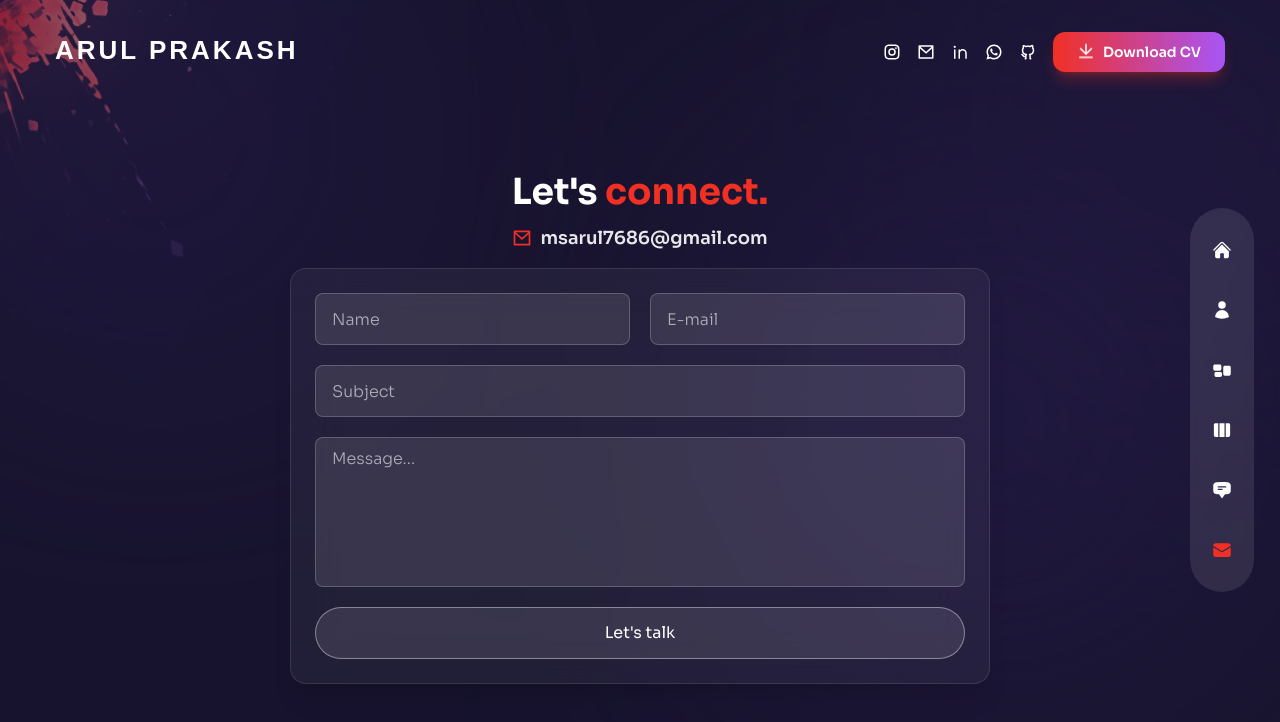
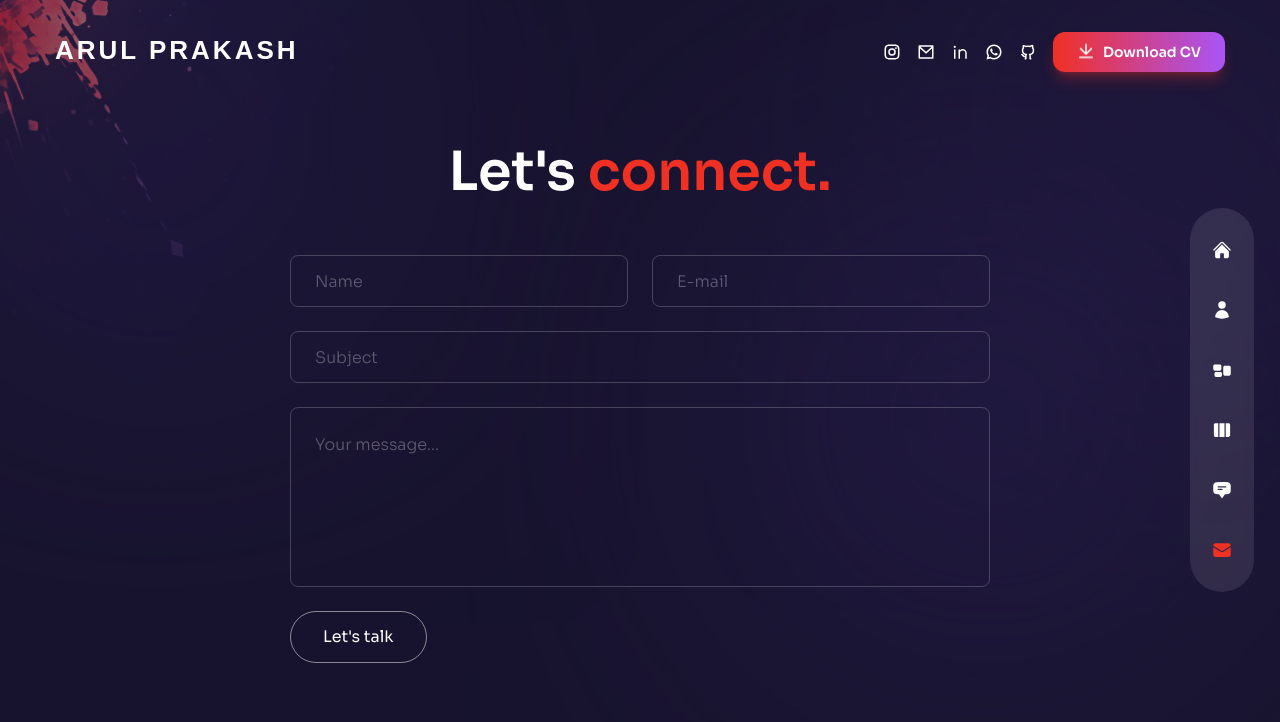
Before and after one commit to ms-arul/portfolio, a Next.js app: page /contact in a window 1280 px wide. Shown: the top 722 px of the page. Built offline with nearby package versions, Linux system fonts and the light colour scheme.

Commit message:
Refactor contact form handling and UI

```diff
--- a/pages/contact/index.jsx
+++ b/pages/contact/index.jsx
@@ -1,81 +1,50 @@
 import { motion } from "framer-motion";
 import { BsArrowRight } from "react-icons/bs";
+import { useState } from "react";
+
 import { fadeIn } from "../../variants";
-import { useState, useEffect } from "react";
-import { RiMailLine } from "react-icons/ri";
 
 const Contact = () => {
   const [isLoading, setIsLoading] = useState(false);
-  const [copied, setCopied] = useState(false);
-  const [success, setSuccess] = useState(false);
+  const [status, setStatus] = useState({ type: "", message: "" });
 
-  const email = "msarul7686@gmail.com";
-
-  // Copy email to clipboard
-  const handleCopyEmail = () => {
-    navigator.clipboard.writeText(email);
-    setCopied(true);
-    setTimeout(() => setCopied(false), 1500);
-  };
-
-  // Handle form submission
   const handleSubmit = async (event) => {
     event.preventDefault();
     setIsLoading(true);
+    setStatus({ type: "", message: "" });
 
-    const formData = {
-      name: event.target.name.value,
-      email: event.target.email.value,
-      subject: event.target.subject.value,
-      message: event.target.message.value,
-    };
+    const form = event.target;
+    const formData = new FormData(form);
 
     try {
-      const res = await fetch("/api/contact", {
+      const response = await fetch("/", {
         method: "POST",
-        headers: {
-          "Content-Type": "application/json",
-        },
-        body: JSON.stringify(formData),
+        headers: { "Content-Type": "application/x-www-form-urlencoded" },
+        body: new URLSearchParams(formData).toString(),
       });
 
-      if (res.ok) {
-        setSuccess(true);
-        event.target.reset(); // clear form
-        setTimeout(() => setSuccess(false), 4000); // hide success after 4s
-      } else {
-        alert("Something went wrong. Try again.");
-      }
+      if (!response.ok) throw new Error("Submission failed");
+
+      setStatus({
+        type: "success",
+        message: "Message sent successfully! I’ll get back to you soon 🚀",
+      });
+
+      form.reset();
     } catch (error) {
-      console.error(error);
-      alert("Server error. Try again later.");
+      setStatus({
+        type: "error",
+        message: "Something went wrong. Please try again later ❌",
+      });
     } finally {
       setIsLoading(false);
     }
   };
 
-  // Smooth scroll for internal links
-  useEffect(() => {
-    const handleSmoothScroll = (e) => {
-      if (e.target.tagName === "A" && e.target.hash) {
-        const target = document.querySelector(e.target.hash);
-        if (target) {
-          e.preventDefault();
-          target.scrollIntoView({ behavior: "smooth", block: "start" });
-        }
-      }
-    };
-    document.addEventListener("click", handleSmoothScroll);
-    return () =>
-      document.removeEventListener("click", handleSmoothScroll);
-  }, []);
-
   return (
-    <div
-      id="contact"
-      className="min-h-screen w-full bg-primary/30 px-4 pt-24 pb-10 flex justify-center items-start sm:items-center overflow-y-auto"
-    >
-      <div className="w-full max-w-[700px] flex-shrink-0">
+    <div className="h-full bg-primary/30">
+      <div className="container mx-auto py-32 flex items-center justify-center h-full">
+        <div className="flex flex-col w-full max-w-[700px] text-center xl:text-left">
 
           {/* Heading */}
           <motion.h2
@@ -83,115 +52,98 @@ const Contact = () => {
             initial="hidden"
             animate="show"
             exit="hidden"
-          className="text-3xl sm:text-4xl font-bold text-center mb-3"
+            className="h2 mb-12 text-center"
           >
             Let's <span className="text-accent">connect.</span>
           </motion.h2>
 
-        {/* Clickable Email */}
-        <motion.p
-          variants={fadeIn("up", 0.3)}
-          initial="hidden"
-          animate="show"
-          exit="hidden"
-          className="text-white/90 text-center mb-4 text-lg flex items-center justify-center gap-2 cursor-pointer group hover:text-accent transition-colors duration-300"
-          onClick={handleCopyEmail}
-        >
-          <RiMailLine className="text-accent text-xl" />
-          <span className="font-semibold relative inline-block">
-            {email}
-            <span className="absolute left-0 -bottom-1 w-0 h-[2px] bg-accent transition-all duration-300 group-hover:w-full"></span>
-          </span>
-        </motion.p>
-
-        {/* Copied popup */}
-        {copied && (
-          <motion.p
-            variants={fadeIn("up", 0.1)}
-            initial="hidden"
-            animate="show"
-            exit="hidden"
-            className="text-green-400 text-sm text-center mb-4"
-          >
-            ✔ Email copied to clipboard!
-          </motion.p>
-        )}
-
-        {/* Success message */}
-        {success && (
-          <motion.p
-            variants={fadeIn("up", 0.1)}
-            initial="hidden"
-            animate="show"
-            exit="hidden"
-            className="text-green-400 text-center mb-4 font-semibold"
-          >
-            ✔ Message sent successfully!
-          </motion.p>
-        )}
-
-        {/* Contact Form */}
+          {/* Form */}
           <motion.form
             variants={fadeIn("up", 0.4)}
             initial="hidden"
             animate="show"
             exit="hidden"
-          className="bg-white/5 backdrop-blur-xl p-6 rounded-2xl shadow-xl border border-white/10 flex flex-col gap-5 transition-all duration-300 hover:scale-[1.02]"
             onSubmit={handleSubmit}
             autoComplete="off"
+            data-netlify="true"
+            name="contact"
+            className="flex flex-col gap-6"
           >
-          {/* Name + Email */}
-          <div className="flex flex-col sm:flex-row gap-5 w-full">
+            {/* Netlify */}
+            <input type="hidden" name="form-name" value="contact" />
+            <input type="hidden" name="bot-field" />
+
+            {/* Inputs */}
+            <div className="flex flex-col md:flex-row gap-6">
               <input
                 type="text"
                 name="name"
                 placeholder="Name"
-              className="input flex-1 border border-white/20 focus:border-accent focus:ring-accent focus:ring-1 transition-all duration-300 rounded-lg px-4 py-2 bg-white/10 text-white placeholder:text-white/60"
+                className="input"
+                required
                 disabled={isLoading}
-              required
               />
               <input
                 type="email"
                 name="email"
                 placeholder="E-mail"
-              className="input flex-1 border border-white/20 focus:border-accent focus:ring-accent focus:ring-1 transition-all duration-300 rounded-lg px-4 py-2 bg-white/10 text-white placeholder:text-white/60"
+                className="input"
+                required
                 disabled={isLoading}
-              required
               />
             </div>
 
-          {/* Subject */}
             <input
               type="text"
               name="subject"
               placeholder="Subject"
-            className="input w-full border border-white/20 focus:border-accent focus:ring-accent focus:ring-1 transition-all duration-300 rounded-lg px-4 py-2 bg-white/10 text-white placeholder:text-white/60"
+              className="input"
+              required
               disabled={isLoading}
-            required
             />
 
-          {/* Message */}
             <textarea
               name="message"
-            placeholder="Message..."
-            className="textarea h-[150px] w-full border border-white/20 focus:border-accent focus:ring-accent focus:ring-1 transition-all duration-300 rounded-lg px-4 py-2 bg-white/10 text-white placeholder:text-white/60 resize-none"
+              placeholder="Your message..."
+              className="textarea resize-none"
+              required
               disabled={isLoading}
-            required
             />
 
-          {/* Submit Button */}
+            {/* Status message */}
+            {status.message && (
+              <p
+                role="alert"
+                aria-live="polite"
+                className={`text-sm ${
+                  status.type === "success"
+                    ? "text-green-400"
+                    : "text-red-400"
+                }`}
+              >
+                {status.message}
+              </p>
+            )}
+
+            {/* Button */}
             <button
               type="submit"
-            className="btn w-full rounded-full border border-white/40 px-8 py-3 flex items-center justify-center overflow-hidden relative group hover:border-accent transition-all duration-300 disabled:opacity-50 bg-white/10 text-white hover:bg-accent/20"
               disabled={isLoading}
+              className="btn rounded-full border border-white/50 max-w-[180px] px-8 self-center xl:self-start
+                flex items-center justify-center gap-2 overflow-hidden transition-all duration-300
+                hover:border-accent disabled:opacity-60 disabled:cursor-not-allowed group"
             >
-            <span className="transition-all duration-500 group-hover:-translate-y-[120%] group-hover:opacity-0">
+              <span className="group-hover:-translate-y-[120%] group-hover:opacity-0 transition-all duration-500">
                 {isLoading ? "Sending..." : "Let's talk"}
               </span>
 
-            <BsArrowRight className="absolute text-[22px] opacity-0 -translate-y-[120%] group-hover:opacity-100 group-hover:translate-y-0 transition-all duration-300" />
+              <BsArrowRight
+                className="absolute text-[22px] opacity-0 -translate-y-[120%]
+                  group-hover:opacity-100 group-hover:translate-y-0 transition-all duration-300"
+              />
             </button>
           </motion.form>
+        </div>
       </div>
     </div>
   );
```
Lines whose indentation alone changed are shown as unchanged.
